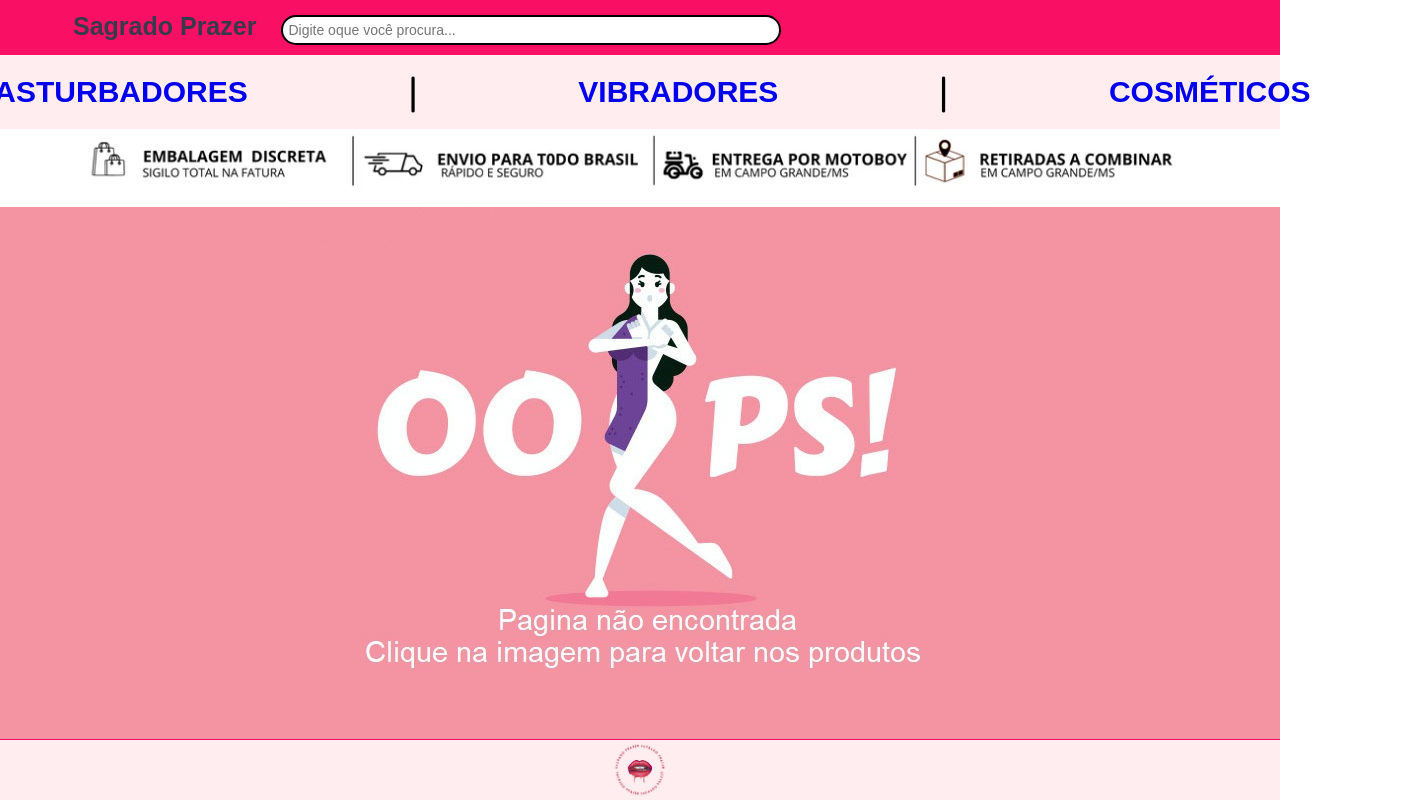
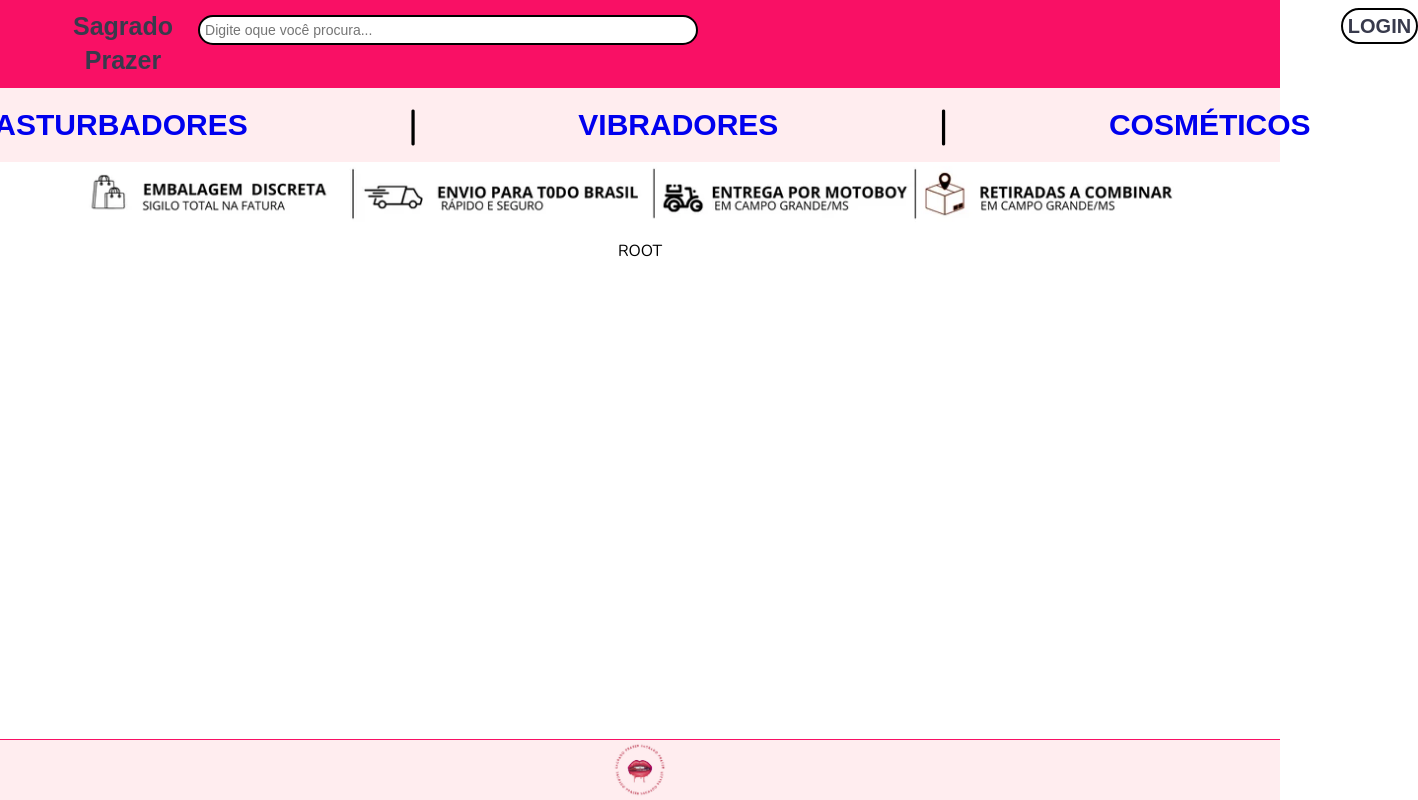
Before and after one commit to joaosqp/2020.1906.059-8_JoaoPedro, a React (Create React App) app: page /Root in a window 1280 px wide. Shown: the top 800 px of the page, 1418 px wide, since content can reach past the window. Built offline with nearby package versions, Linux system fonts and the light colour scheme; a web font is replaced by a local one.

Commit message:
Finalizado Login e Registro

```diff
--- a/src/components/Header/header.css
+++ b/src/components/Header/header.css
@@ -15,6 +15,22 @@
     color: #383a4c;
     font-family: sans-serif;
     font-weight: bold;
+}
+
+.login{
+    margin-top: 5px;
+    margin-left: 53%;
+}
+
+.linkLogin{
+    text-decoration: none;
+    border: 2px solid #000;
+    border-radius: 25px;
+    font-family: sans-serif;
+    font-weight: bold;
+    font-size: 20px;
+    color: #383a4c;
+    padding: 5px;
 }
 
 .pesquisar{
--- a/src/components/Header/index.js
+++ b/src/components/Header/index.js
@@ -15,6 +15,13 @@
         </div>
         <div>
           <input className='pesquisar' type='text' name='Sagrado' placeholder='Digite oque você procura...' />
+        </div>
+        <div className='login'>
+          <label>
+            <Link to={'/login'} className='linkLogin'>
+              LOGIN
+            </Link>
+          </label>
         </div>
       </div>
       <div className='menu2'>
--- a/src/pages/Login/index.js
+++ b/src/pages/Login/index.js
@@ -1,18 +1,28 @@
 import { useState } from "react";
-
+import { useNavigate } from "react-router-dom";
 import Logo_login from "../../images/logo_login.png";
-
 import "./login.css";
 
 function App() {
   const [email, setEmail] = useState("");
   const [password, setPassword] = useState("");
+  const navigate = useNavigate();
+
+  const handleLogin = (e) => {
+    e.preventDefault();
+
+    if (email === "root@root" && password === "root") {
+      navigate("/root");
+    } else {
+      alert("Credenciais inválidas. Por favor, tente novamente.");
+    }
+  };
 
   return (
     <div className="container">
       <div className="container-login">
         <div className="wrap-login">
-          <form className="login-form">
+          <form className="login-form" onSubmit={handleLogin}>
             <span className="login-form-title"> Bem vindo </span>
 
             <span className="login-form-title">
@@ -36,7 +46,10 @@
                 value={password}
                 onChange={(e) => setPassword(e.target.value)}
               />
-              <span className="focus-input" data-placeholder="Password"></span>
+              <span
+                className="focus-input"
+                data-placeholder="Password"
+              ></span>
             </div>
 
             <div className="container-login-form-btn">
--- /dev/null
+++ b/src/pages/Root/index.js
@@ -0,0 +1,7 @@
+import React from 'react'
+
+export const Root = () => {
+  return (
+    <div>ROOT</div>
+  )
+}
--- a/src/routes.js
+++ b/src/routes.js
@@ -7,6 +7,7 @@
 import { Descricao } from './pages/Descricao';
 import { Erro } from './pages/erro';
 import { Registro } from './pages/Registro';
+import { Root } from './pages/Root';
 import Login from './pages/Login';
 
 
@@ -20,6 +21,7 @@
                     <Route path='/Descricao' element={<Descricao />} />
                     <Route path='/Login' element={<Login />} />
                     <Route path='/Registro' element={<Registro />} />
+                    <Route path='/Root' element={<Root />} />
                     <Route path='*' element={<Erro />} />
                 </Route>
             </Routes>
```
